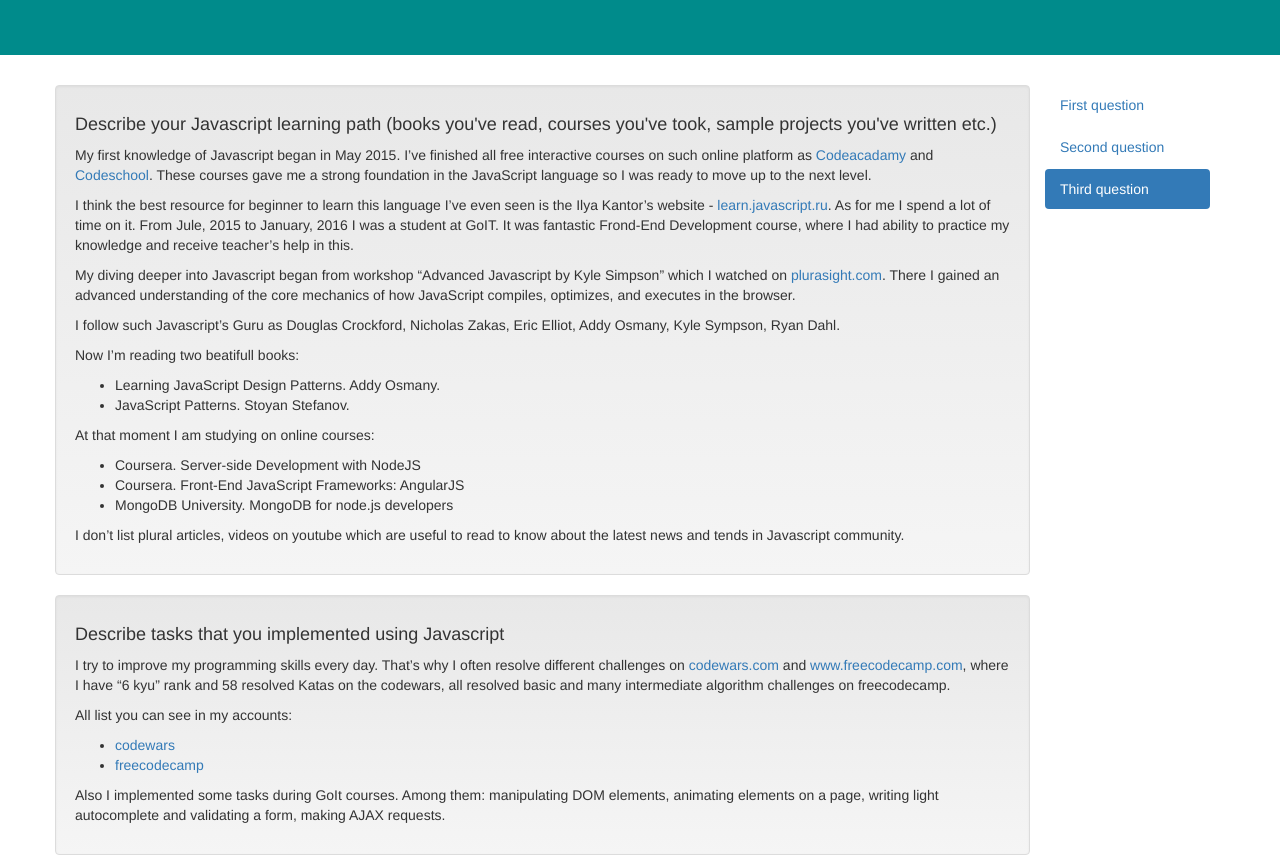
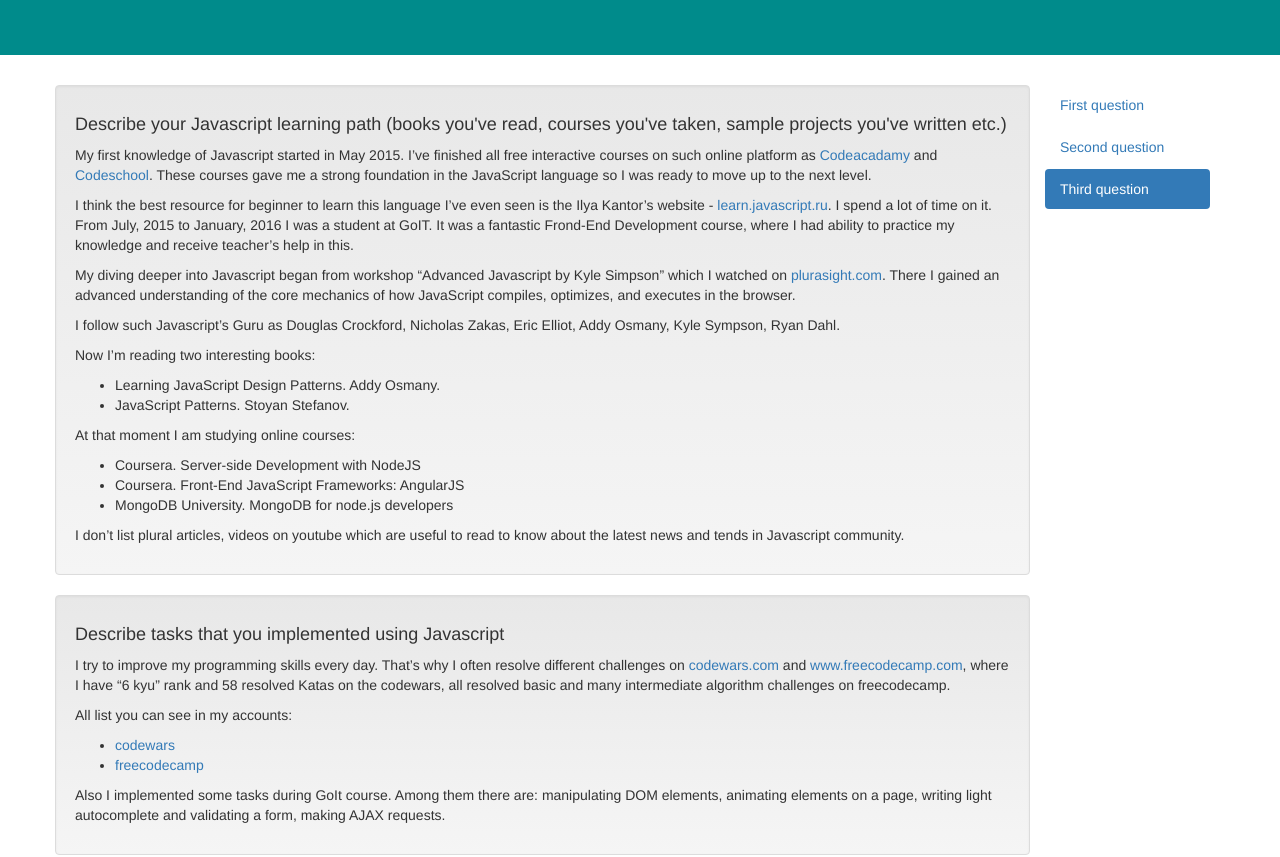
Before and after one commit to pankovOleksandr/GL, a plain HTML site: page index.html in a window 1280 px wide. Shown: the part 104-961 px from the top of the page. Drawn offline with nearby package versions, Linux system fonts and the light colour scheme.

Commit message:
checking grammar

```diff
--- a/index.html
+++ b/index.html
@@ -50,18 +50,18 @@
 
                     <div class="row row-content" id="question1">
                         <div class="col-xs-12 well">
-                            <h4>Describe your Javascript learning path (books you've read, courses you've took, sample projects you've written etc.)</h4>
-                            <p>My first knowledge of Javascript began in May 2015. I’ve finished all free interactive courses on such online platform as <a href="https://www.codecademy.com/">Codeacadamy</a> and <a href="https://www.codeschool.com/">Codeschool</a>. These courses gave me a strong foundation in the JavaScript language so I was ready to move up to the next level.</p>
-                            <p>I think the best resource for beginner to learn this language I’ve even seen is the Ilya Kantor’s website - <a href="https://learn.javascript.ru/">learn.javascript.ru</a>. As for me I spend a lot of time on it.
-                            From Jule, 2015 to January, 2016 I was a student at GoIT. It was fantastic Frond-End Development course, where I had ability to practice my knowledge and receive teacher’s help in this.</p>
+                            <h4>Describe your Javascript learning path (books you've read, courses you've taken, sample projects you've written etc.)</h4>
+                            <p>My first knowledge of Javascript started in May 2015. I’ve finished all free interactive courses on such online platform as <a href="https://www.codecademy.com/">Codeacadamy</a> and <a href="https://www.codeschool.com/">Codeschool</a>. These courses gave me a strong foundation in the JavaScript language so I was ready to move up to the next level.</p>
+                            <p>I think the best resource for beginner to learn this language I’ve even seen is the Ilya Kantor’s website - <a href="https://learn.javascript.ru/">learn.javascript.ru</a>. I spend a lot of time on it.
+                            From July, 2015 to January, 2016 I was a student at GoIT. It was a fantastic Frond-End Development course, where I had ability to practice my knowledge and receive teacher’s help in this.</p>
                             <p>My diving deeper into Javascript began from workshop “Advanced Javascript by Kyle Simpson” which I watched on <a href="https://app.pluralsight.com/">plurasight.com</a>. There I gained an advanced understanding of the core mechanics of how JavaScript compiles, optimizes, and executes in the browser.</p>
                             <p>I follow such Javascript’s Guru as Douglas Crockford, Nicholas Zakas, Eric Elliot, Addy Osmany, Kyle Sympson, Ryan Dahl.</p>
-                            <p>Now I’m reading two beatifull books:</p>
+                            <p>Now I’m reading two interesting books:</p>
                             <ul>
                                 <li>Learning JavaScript Design Patterns. Addy Osmany.</li>
                                 <li>JavaScript Patterns. Stoyan Stefanov.</li>
                             </ul>
-                            <p>At that moment I am studying on online courses:</p>
+                            <p>At that moment I am studying online courses:</p>
                             <ul>
                                 <li>Coursera. Server-side Development with NodeJS</li>
                                 <li>Coursera. Front-End JavaScript Frameworks: AngularJS</li>
@@ -81,7 +81,7 @@
                             <ul><li><a href="http://www.codewars.com/users/pankovOleksandr">codewars</a></li>
                             <li><a href="https://www.freecodecamp.com/pankovoleksandr">freecodecamp</a></li>
                             </ul>
-                            <p>Also I implemented some tasks during GoIt courses. Among them: manipulating DOM elements, animating elements on a page, writing light autocomplete and validating a form, making AJAX requests.
+                            <p>Also I implemented some tasks during GoIt course. Among them there are: manipulating DOM elements, animating elements on a page, writing light autocomplete and validating a form, making AJAX requests.
                             </p>
 
 
@@ -90,7 +90,7 @@
                     <div class="row row-content" id="question3">
                         <div class="col-xs-12 well">
                             <h4>Describe the most sophisticated task in Javascript that you solved</h4>
-                            <p>I think the most sophisticated task in Javascript for me was the task to write a little game for exam project in GoIT. The task is not difficult, but it was the first complex challenge, where I could develop all logic myself. This helped me to more deeply understand how Javascript allows us to have much richer interaction with web page, how to work with object prototype model, clojures, event loop and other features and advantages of Javascript language.</p>
+                            <p>I think the most sophisticated task in Javascript for me was the task to write a little game for exam project in GoIT. The task is not difficult, but it was the first complex challenge, where I could develop all the logic myself. This helped me to understand more deeply how Javascript allows us to have richer interaction with web page, how to work with object prototype model, clojures, event loop and other features and advantages of Javascript language.</p>
 
 
                         </div>
```
